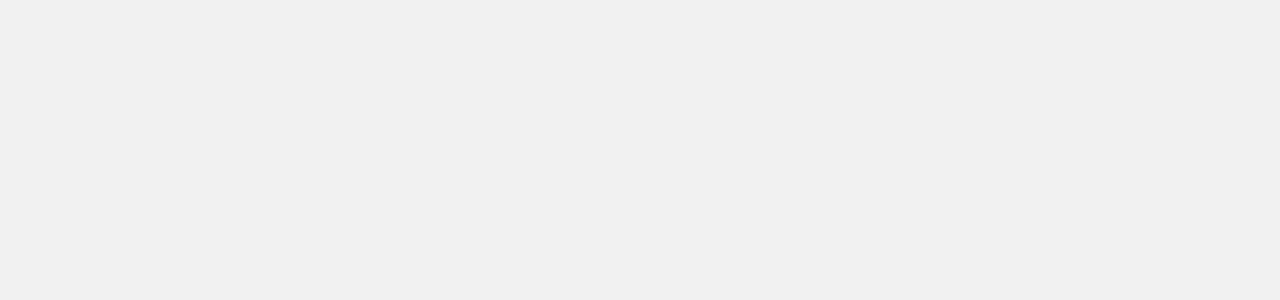
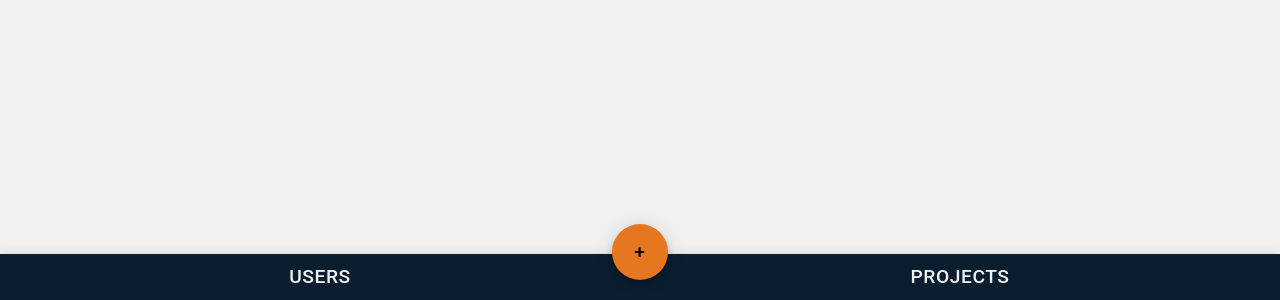
Before and after one commit to maxdahl/HACK-A-TRON, a React (Vite) app in the folder frontend/: page /users in a window 1280 px wide. Before the commit this address had no page. Shown: the part 500-800 px from the top of the page. Built offline with nearby package versions, Linux system fonts and the light colour scheme.

Commit message:
navbar working

```diff
--- a/frontend/src/App.jsx
+++ b/frontend/src/App.jsx
@@ -29,6 +29,9 @@ function App() {
           <Route path="/project" element={<ProjectCard />} />
           <Route path="/addproject" element={<AddProject />} />
           <Route path="/navbar" element={<Navbar />} />
+          <Route path="/newproject" element={<Navbar />} />
+          <Route path="/users" element={<Navbar />} />
+          <Route path="/projects" element={<Navbar />} />
         </Routes>
       </Router>
     </RecoilRoot>
--- a/frontend/src/components/Navbar/Navbar.css
+++ b/frontend/src/components/Navbar/Navbar.css
@@ -1,10 +1,14 @@
+/* #plus {
+  background-color: red;
+  -webkit-transition: background-color 0.5s ease-out;
+  -moz-transition: background-color 0.5s ease-out;
+  -o-transition: background-color 0.5s ease-out;
+  transition: background-color 0.5s cubic-bezier(0, 0.94, 0.32, 1);
+} */
+
 a {
   color: beige;
   /* padding: 20px; */
-}
-
-a:hover {
-  color: #ff0000;
 }
 
 .grid-item-a {
@@ -15,18 +19,6 @@ a:hover {
   background-color: #0a1e30;
 }
 
-.tb22 {
-  /* top: 30%; */
-  margin: 0;
-}
-
-#plus {
-  -webkit-transition: background-color 0.5s ease-out;
-  -moz-transition: background-color 0.5s ease-out;
-  -o-transition: background-color 0.5s ease-out;
-  transition: background-color 0.5s cubic-bezier(0, 0.94, 0.32, 1);
-  background-color: #e77620;
-}
 #nav-button:hover {
   background-color: #183650;
   cursor: pointer;
@@ -38,3 +30,23 @@ a:hover {
   -o-transition: background-color 0.5s ease-out;
   transition: background-color 0.5s cubic-bezier(0, 0.94, 0.32, 1);
 }
+
+#plus {
+  z-index: +1;
+  opacity: 1;
+  background-color: #e77620;
+}
+#plus:hover {
+  color: black;
+  opacity: 1;
+  background-color: #e89759;
+  -webkit-transition: background-color 0.5s ease-out;
+  -moz-transition: background-color 0.5s ease-out;
+  -o-transition: background-color 0.5s ease-out;
+  transition: background-color 0.5s cubic-bezier(0, 0.94, 0.32, 1);
+}
+
+#plus-button {
+  color: black;
+  border-radius: 50%;
+}
--- a/frontend/src/components/Navbar/Navbar.jsx
+++ b/frontend/src/components/Navbar/Navbar.jsx
@@ -30,18 +30,9 @@ import Toolbar from "@mui/material/Toolbar";
 import { Link } from "react-router-dom";
 import "./Navbar.css";
 
-const boxSX = {
-  "&:hover": {
-    border: "1px solid #E77620",
-    color: "black",
-    backgroundColor: "#E89759",
-  },
-};
-
 const StyledFab = styled(Fab)({
-  backgroundColor: "#E77620",
   position: "absolute",
-  zIndex: 1,
+  zIndex: 0,
   top: -30,
   left: 0,
   right: 0,
@@ -53,12 +44,14 @@ export default function Navbar() {
     <AppBar
       position="fixed"
       /*  color="secondary" */
-      sx={{ top: "auto", bottom: 0 /* , backgroundColor: "#183650" */ }}
+      sx={{ top: "auto", bottom: 0 }}
     >
-      <Toolbar
-        /* className="tb22" */ style={{ padding: 0, minHeight: 0 }}
-        id="test"
-      >
+      <Toolbar style={{ padding: 0, minHeight: 0 }} id="test">
+        <StyledFab id="plus" aria-label="add">
+          <Link to="/newproject">
+            <Button id="plus-button">+ </Button>
+          </Link>
+        </StyledFab>
         <Grid
           container
           display="flex"
@@ -67,7 +60,7 @@ export default function Navbar() {
           style={{ padding: 0 }}
         >
           <Grid item className="grid-item-a" xs={6} textAlign="center">
-            <Link to="/navbar">
+            <Link to="/users">
               <Button
                 id="nav-button"
                 color="secondary"
@@ -78,7 +71,7 @@ export default function Navbar() {
             </Link>
           </Grid>
           <Grid item xs={6} className="grid-item-b" textAlign="center">
-            <Link to="/navbar">
+            <Link to="/projects">
               <Button id="nav-button" sx={{ width: "100%", color: "#F0F0F0" }}>
                 Projects
               </Button>
@@ -86,9 +79,6 @@ export default function Navbar() {
           </Grid>
         </Grid>
 
-        <StyledFab id="plus" aria-label="add" sx={boxSX}>
-          +
-        </StyledFab>
         <Box sx={{ flexGrow: 1 }} />
       </Toolbar>
     </AppBar>
```
